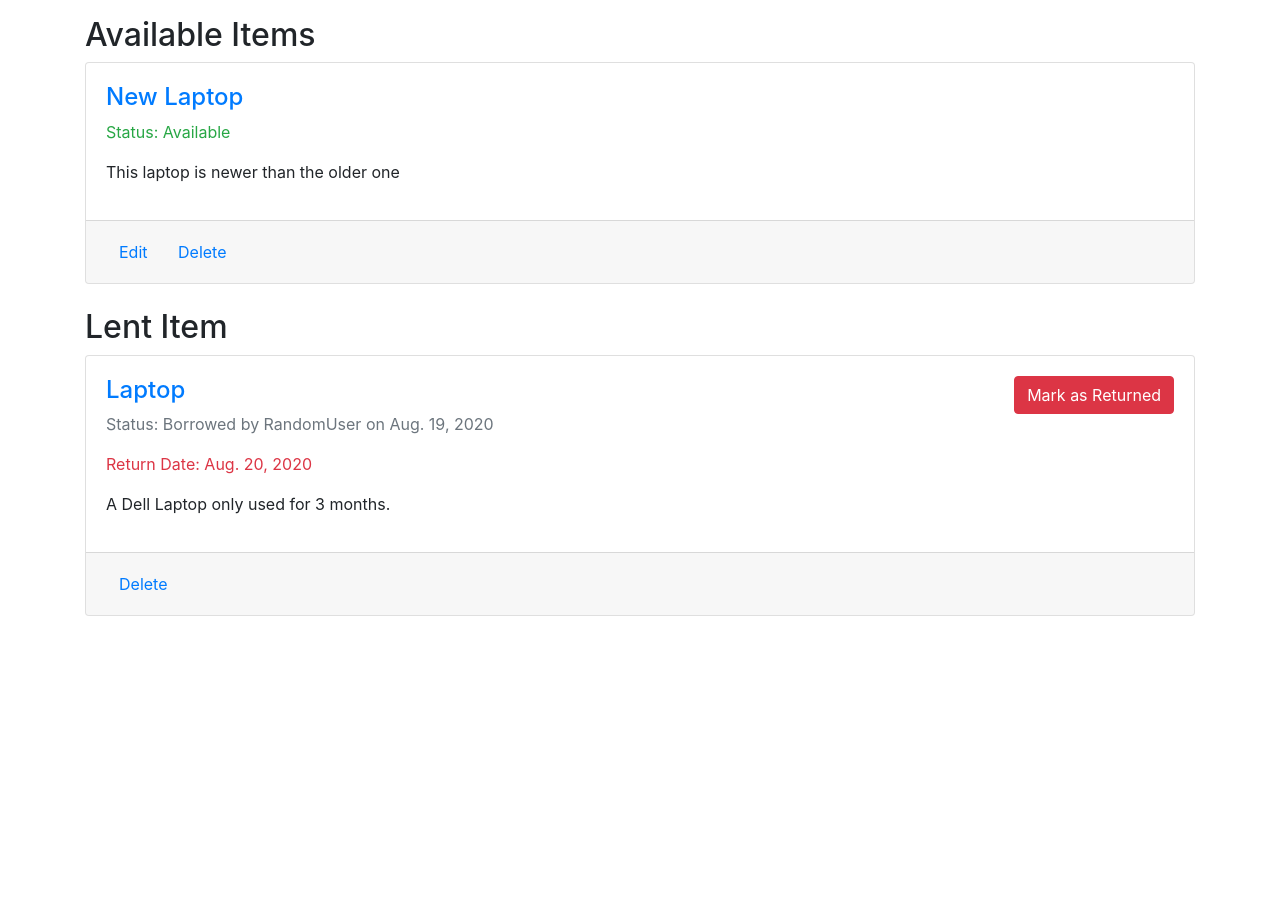
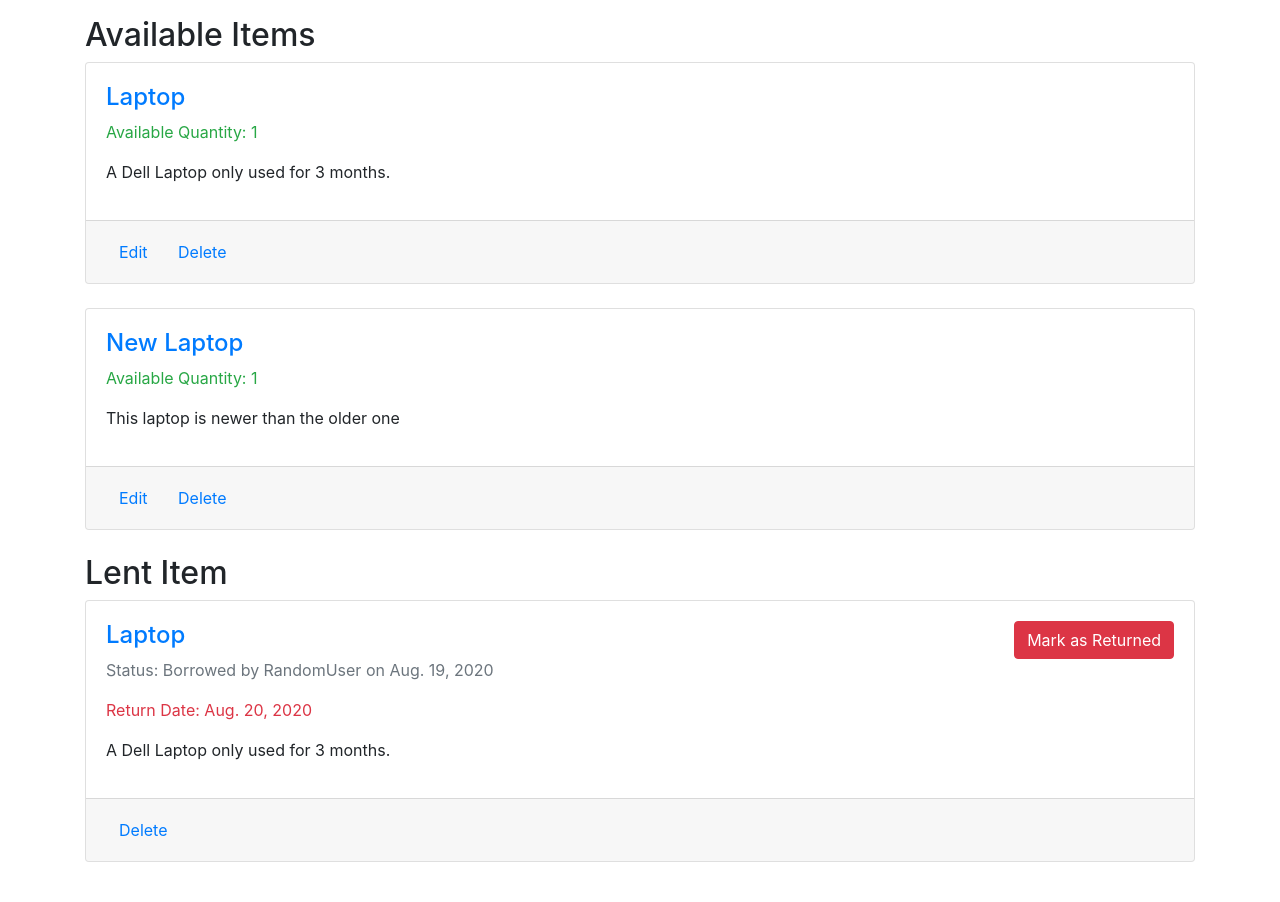
Before and after one commit to viriyadhika/logistics-website, a Django app: page /items/ in a window 1280 px wide. Shown: the part 56-958 px from the top of the page. Before the commit the page ends 672 px from the top, so only its background shows below. Run offline with Django 3.2, Linux system fonts and the light colour scheme; a user stored in the database is signed in; data comes from the database, SQL or seed files in the repository; both versions use the stored data as it was after the commit; some libraries are stand-ins or nearby versions.

Commit message:
added partial borrowing feature

```diff
--- a/items/models.py
+++ b/items/models.py
@@ -1,6 +1,7 @@
 from django.db import models
 from django.urls import reverse
 from django.contrib.auth import get_user_model
+from django.core.validators import MinValueValidator
 
 class Item(models.Model):
     name = models.CharField(max_length=140)
@@ -43,6 +44,7 @@ class Borrow(models.Model):
     quantity = models.IntegerField(
         blank=True,
         null=True,
+        validators=[MinValueValidator(1)],
     )
 
 
--- a/items/views.py
+++ b/items/views.py
@@ -3,35 +3,50 @@ from django.views.generic import DetailView, ListView
 from django.views.generic.edit import CreateView, DeleteView, UpdateView
 from django.urls import reverse_lazy
 from django.contrib.auth.mixins import LoginRequiredMixin, UserPassesTestMixin
-from django.db.models import Q
+from django.db.models import Q, Sum
 from django.http import HttpResponseForbidden
+from django.db.models.functions import Coalesce
 
 from .forms import BorrowForm
 from .models import Item, Borrow
 
 def my_item_list(request):
+    class Item_and_Available:
+        def __init__(self, item, available_quantity):
+            self.item = item
+            self.available_quantity = available_quantity
+
     if request.user.is_authenticated:
-        my_items = Item.objects.filter(
-            owner = request.user
-            )
-
-        my_items_id = my_items.values_list(
-                'pk', flat=True
-            )
-
-        all_item_borrowed = Borrow.objects.filter(
-            item_borrowed__in = my_items_id
-        )
-
-        borrowed_item_records = all_item_borrowed.select_related(
+        borrowed_item_records = Borrow.objects.filter(
+                item_borrowed__owner = request.user
+            ).select_related(
                 'item_borrowed'
             )
 
-        available_items = my_items.filter(
-            item_borrow_record__isnull=True
-        )
+        borrowed_item_aggregate = borrowed_item_records.values(
+                'item_borrowed'
+            ).annotate(
+                Sum('quantity')
+            )
 
-        return render(request, 'item_list.html', {'items_list': available_items, 'borrowed_item_records' : borrowed_item_records})
+        my_items = Item.objects.filter(
+                owner = request.user
+            )
+        available_items = []
+
+
+        for my_item in list(my_items):
+            available_quantity = my_item.quantity
+            for a_borrowed_item in borrowed_item_aggregate.values('item_borrowed_id', 'quantity'):
+                if a_borrowed_item['item_borrowed_id'] == my_item.id:
+                    available_quantity = my_item.quantity - a_borrowed_item['quantity']
+                    break
+            if (available_quantity > 0):
+                available_items.append(Item_and_Available(my_item, available_quantity))
+
+        return render(request, 'item_list.html', {
+            'items_with_q': available_items,
+            'borrowed_item_records' : borrowed_item_records})
     else:
         return redirect(reverse_lazy('login'))
 
@@ -70,20 +85,48 @@ class ItemUpdateView(LoginRequiredMixin, UserPassesTestMixin, UpdateView):
         return self.request.user == self.get_object().owner and num_of_item_borrow_rec == 0
 
 def item_search_view(request):
+    class Item_and_Quantity:
+        def __init__(self, item, available_quantity):
+            self.item = item
+            self.available_quantity = available_quantity
+
     search_query = request.GET.get('search_query')
 
-    result = Item.objects.filter(
-        Q(name__contains=search_query)
-        ).exclude(
-            item_borrow_record__isnull=False
+    item_containing_query = Item.objects.filter(
+            Q(name__contains=search_query)
         )
 
-    if request.user.is_authenticated:
-        result = result.exclude(
-                owner=request.user
-            )
+    borrowed_item = Borrow.objects.filter(
+            item_borrowed__in=item_containing_query
+        ).values(
+            'item_borrowed'
+        ).annotate(
+            Sum('quantity')
+        )
 
-    return render(request, 'item_search.html', {'items_list' : result, 'items_count' : result.count(), 'query' : search_query})
+    print(item_containing_query, borrowed_item)
+
+    items_and_q = []
+
+    for an_item in list(item_containing_query):
+        # Don't display if this item belong to the user himself
+        if request.user.is_authenticated:
+            if an_item.owner == request.user:
+                continue
+        available_quantity = an_item.quantity
+        # Get the amount available
+        for a_borrowed_item in borrowed_item.values('item_borrowed_id', 'quantity'):
+            if a_borrowed_item['item_borrowed_id'] == an_item.id:
+                available_quantity = an_item.quantity - a_borrowed_item['quantity']
+                break
+        # Add to the list only if the item is available
+        if (available_quantity > 0):
+            items_and_q.append(Item_and_Quantity(an_item, available_quantity))
+
+    return render(
+        request,
+        'item_search.html',
+        {'items_and_q' : items_and_q, 'items_count' : len(items_and_q), 'query' : search_query})
 
 def item_borrow_view(request, pk):
 
@@ -95,22 +138,34 @@ def item_borrow_view(request, pk):
         return HttpResponseForbidden()
 
     form = BorrowForm
+    error_msg = None
+
     if request.method == 'POST':
         form = form(request.POST)
         if form.is_valid():
-            print(form.cleaned_data['return_date'], 'hello')
             new_borrow = Borrow(
                 quantity=form.cleaned_data['quantity'],
                 return_date=form.cleaned_data['return_date'],
                 borrower=request.user,
                 item_borrowed=item,
             )
-            new_borrow.save()
-        return redirect(reverse_lazy('items_list'))
+
+            available_quantity = item.quantity - Borrow.objects.filter(
+                    item_borrowed=item
+                ).aggregate(
+                    total_borrowed=Coalesce(Sum('quantity'),0)
+                )['total_borrowed']
+
+            if (form.cleaned_data['quantity'] <= available_quantity):
+                new_borrow.save()
+                return redirect(reverse_lazy('items_list'))
+            else:
+                error_msg = 'You borrowed too much item'
+
     template_name = 'item_borrow.html'
 
 
-    return render(request, template_name, {'form': form, 'item' : item})
+    return render(request, template_name, {'form': form, 'item' : item, 'error_msg' : error_msg, 'item' : item})
 
 
 
--- a/templates/item_borrow.html
+++ b/templates/item_borrow.html
@@ -11,4 +11,8 @@
         <button class="btn btn-success" type="submit">Borrow</button>
     </form>
 
+    {% if error_msg %}
+        <p class="text-danger">{{ error_msg }}</p>
+    {% endif %}
+
 {% endblock content %}
--- a/templates/item_borrowed.html
+++ b/templates/item_borrowed.html
@@ -12,7 +12,7 @@
                 <div class="d-flex flex-column">
                     <a  href="{% url 'item_detail' borrow_record.item_borrowed.pk %}"><h4>{{ borrow_record.item_borrowed.name }}</h4></a>
                     <p class="text-muted">Borrowed from {{ borrow_record.item_borrowed.owner }} at {{ borrow_record.borrow_date }}</p>
-                    <p class="text-danger">Return Date: {{ borrowed_item_record.return_date }}</p>
+                    <p class="text-danger">Return Date: {{ borrow_record.return_date }}</p>
                     <p>{{ borrow_record.item_borrowed.desc }}</p>
                 </div>
             </div>
--- a/templates/item_list.html
+++ b/templates/item_list.html
@@ -9,23 +9,20 @@
 
 {% block content %}
     <h2>Available Items</h2>
-    {% for item in items_list %}
+    {% for item_with_q in items_with_q %}
     <div class="card">
         <div class="card-body d-flex flex-row">
             <div class="d-flex flex-column">
-                <a href="{% url 'item_detail' item.pk %}"><h4>{{ item.name }}</h4></a>
-                <p class="text-success">Status: Available</p>
-                <p>{{ item.desc }}</p>
+                <a href="{% url 'item_detail' item_with_q.item.pk %}"><h4>{{ item_with_q.item.name }}</h4></a>
+                {% with key=item.pk %}
+                <p class="text-success">Available Quantity: {{ item_with_q.available_quantity }}</p>
+                {% endwith %}
+                <p>{{ item_with_q.item.desc }}</p>
             </div>
-            {% if item.borrower %}
-            <div class="d-flex ml-auto flex-column">
-                <a class="btn btn-danger" role="button" href="{% url 'item_return' item.pk %}">Mark as Returned</a>
-            </div>
-            {% endif %}
         </div>
         <div class="card-footer">
-            <a href="{% url 'item_update' item.pk %}" class="btn" role="button">Edit</a>
-            <a href="{% url 'item_delete' item.pk %}" class="btn" role="button">Delete</a>
+            <a href="{% url 'item_update' item_with_q.item.pk %}" class="btn" role="button">Edit</a>
+            <a href="{% url 'item_delete' item_with_q.item.pk %}" class="btn" role="button">Delete</a>
         </div>
     </div>
     </br>
```
Also changed, not shown: items/forms.py (+12 -2 lines), templates/item_search.html (+6 -5 lines), db.sqlite3, items/migrations/0007_auto_20200819_0500.py (added).
